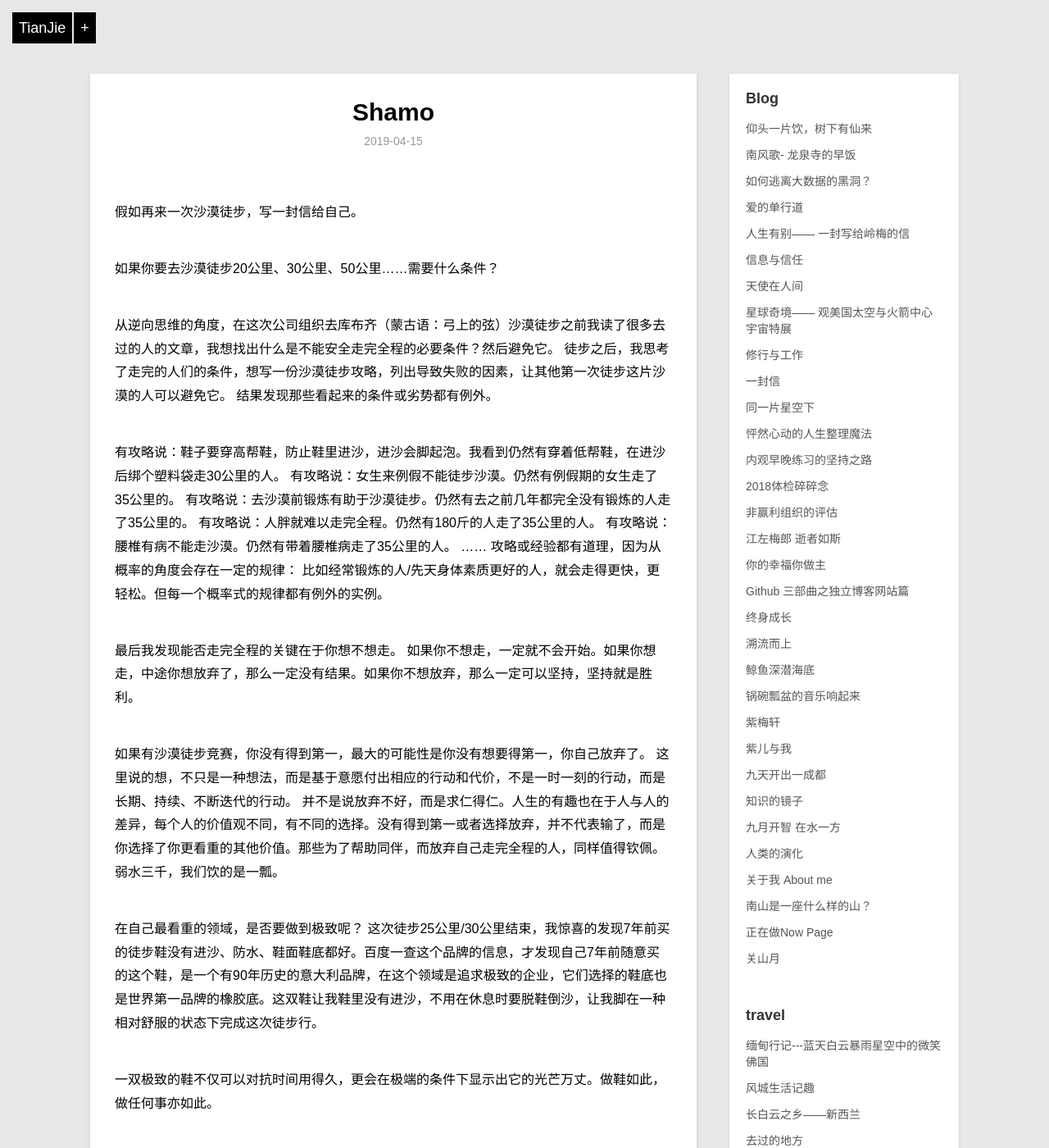
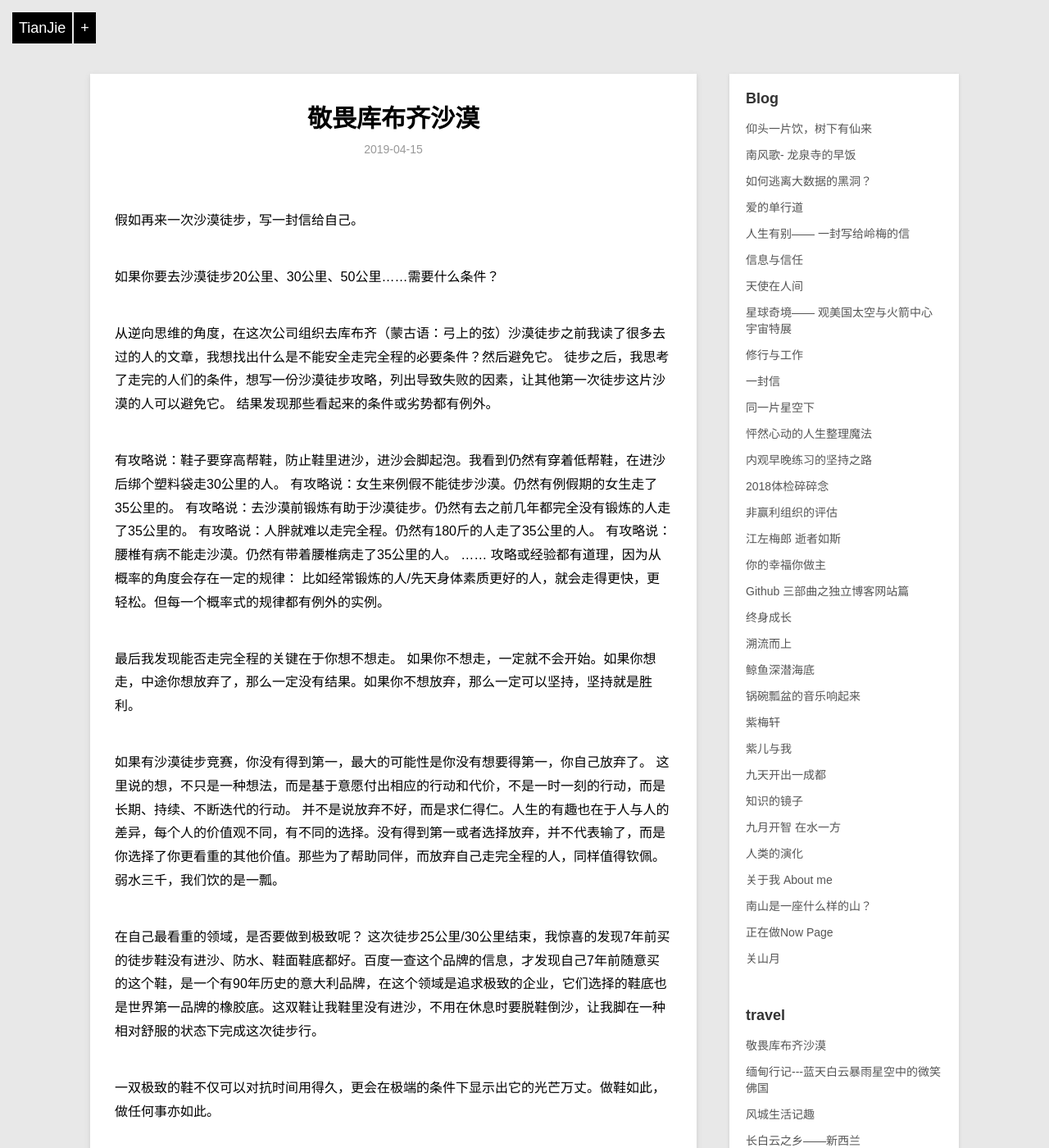
Before and after one commit to violettianjie/violettianjie.github.io, a Jekyll site: the page built from _posts/travel/2019-04-15-shamo.md, in a window 1280 px wide and 1400 px high. Shown: the whole window at 82% size. Built offline with Jekyll 4.4.1, drawn with Linux system fonts in a browser that asks for light colours; our own code applies the rules of GitHub Pages for plain Markdown files.

Commit message:
Update 2019-04-15-shamo.md

```diff
--- a/_posts/travel/2019-04-15-shamo.md
+++ b/_posts/travel/2019-04-15-shamo.md
@@ -1,4 +1,9 @@
-
+---
+layout: post
+title: "敬畏库布齐沙漠"
+description: "走过，如同没有来过"
+category: travel
+---
 
 假如再来一次沙漠徒步，写一封信给自己。
 
```
